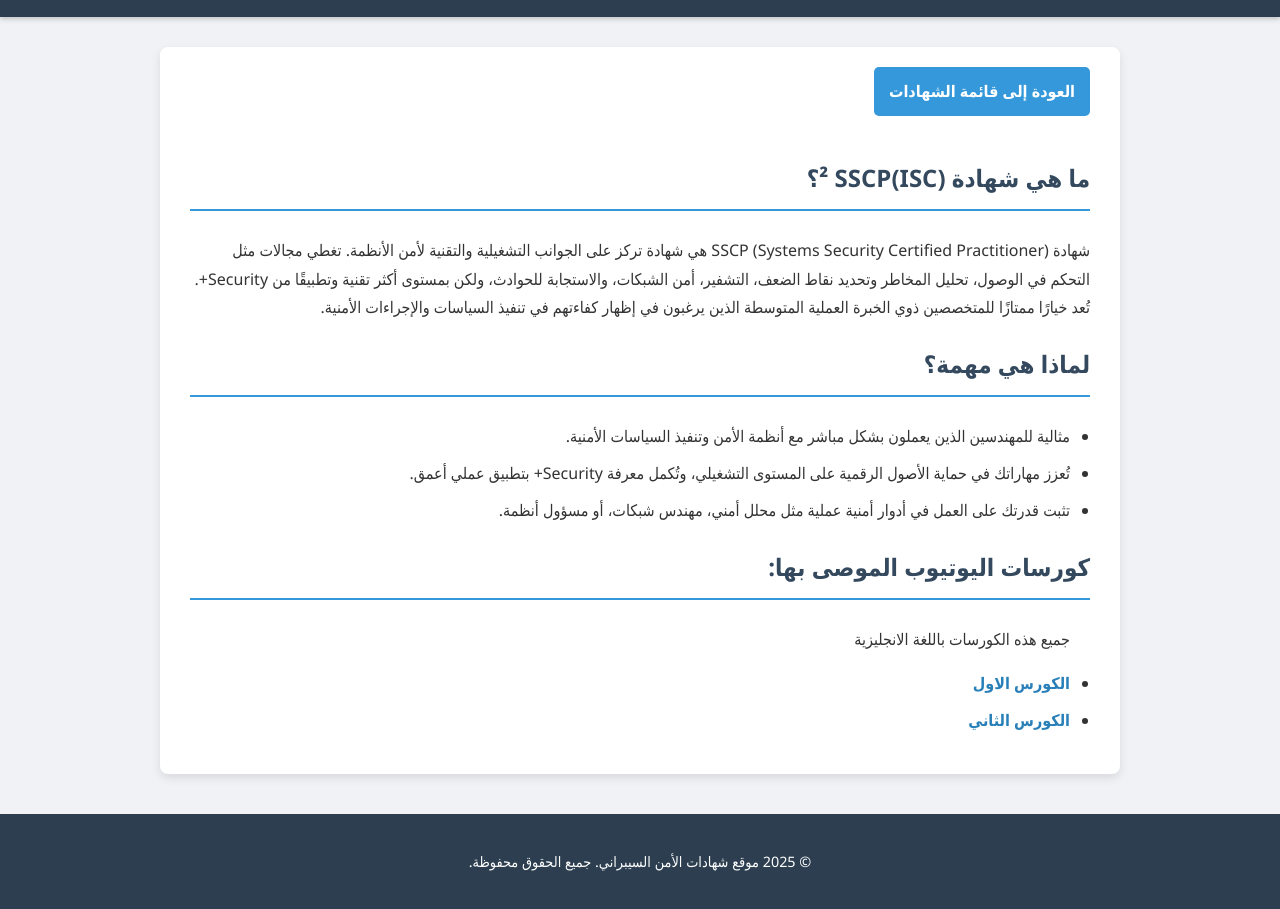
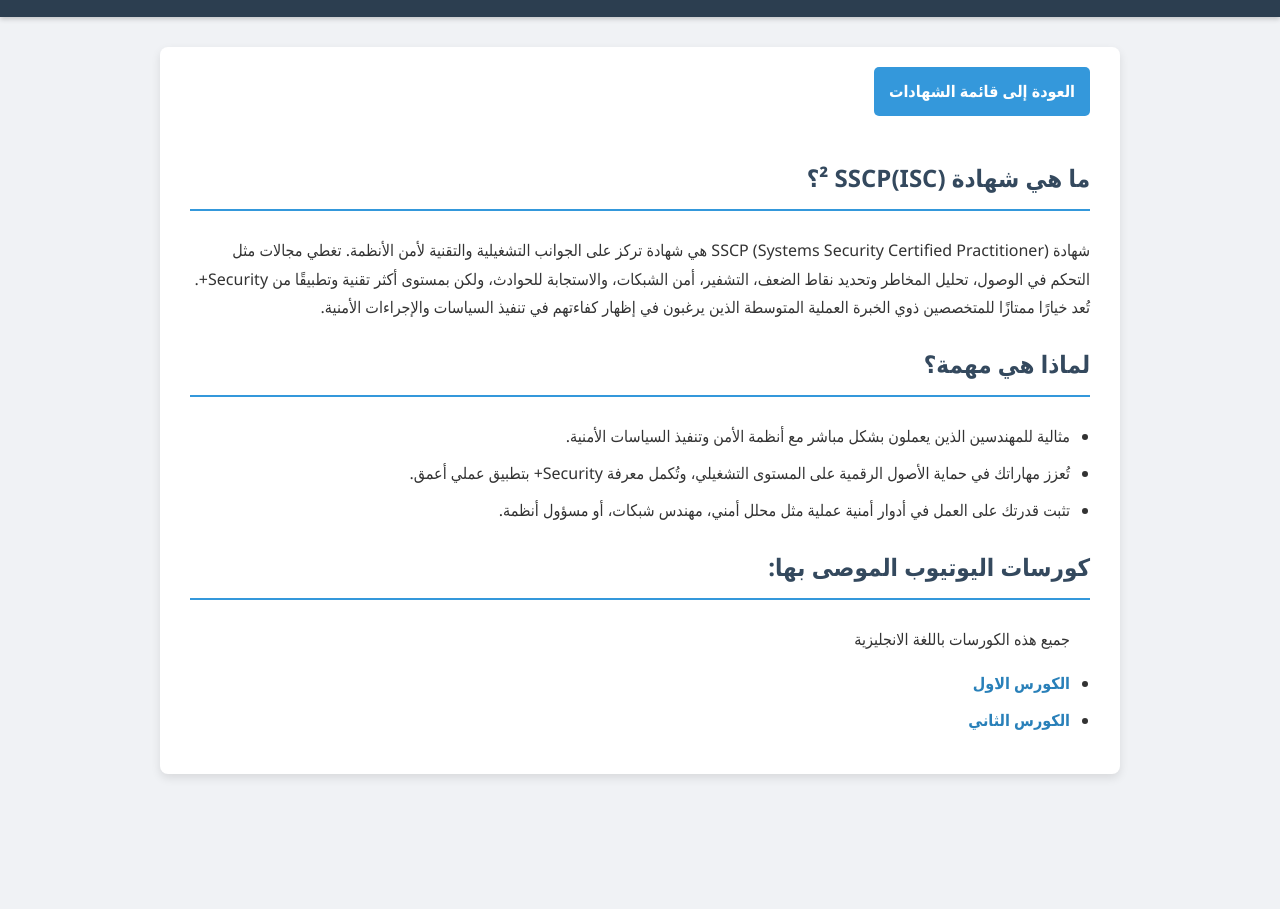
Before and after one commit to khalidhishamcs/khalidhishamcs.github.io, a plain HTML site: page sscp.html in a window 1280 px wide. Shown: the part 107-1016 px from the top of the page. After the commit the page ends 911 px from the top, so only its background shows below. Drawn offline with Linux system fonts and the light colour scheme.

Commit message:
Update sscp.html

```diff
--- a/sscp.html
+++ b/sscp.html
@@ -43,8 +43,6 @@
             <li><a href="https://youtube.com/playlist?list=PL1U-z6tCj5WBn1X5AOr3F-fpN8YC56oGh&feature=shared" target="_blank">الكورس الثاني</a></li>
         </ul>
     </div>
-    <footer>
-        <p>© 2025 موقع شهادات الأمن السيبراني. جميع الحقوق محفوظة.</p>
-    </footer>
+
 </body>
 </html>
```
